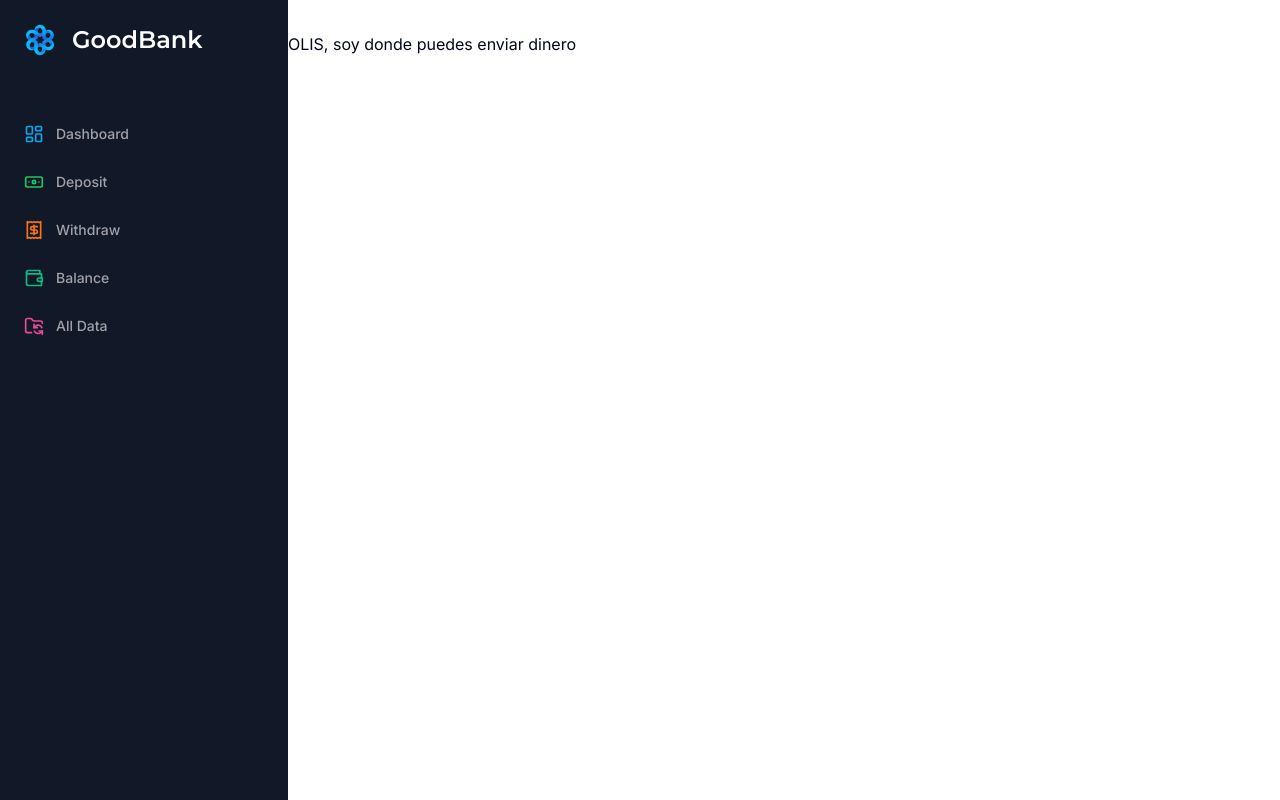
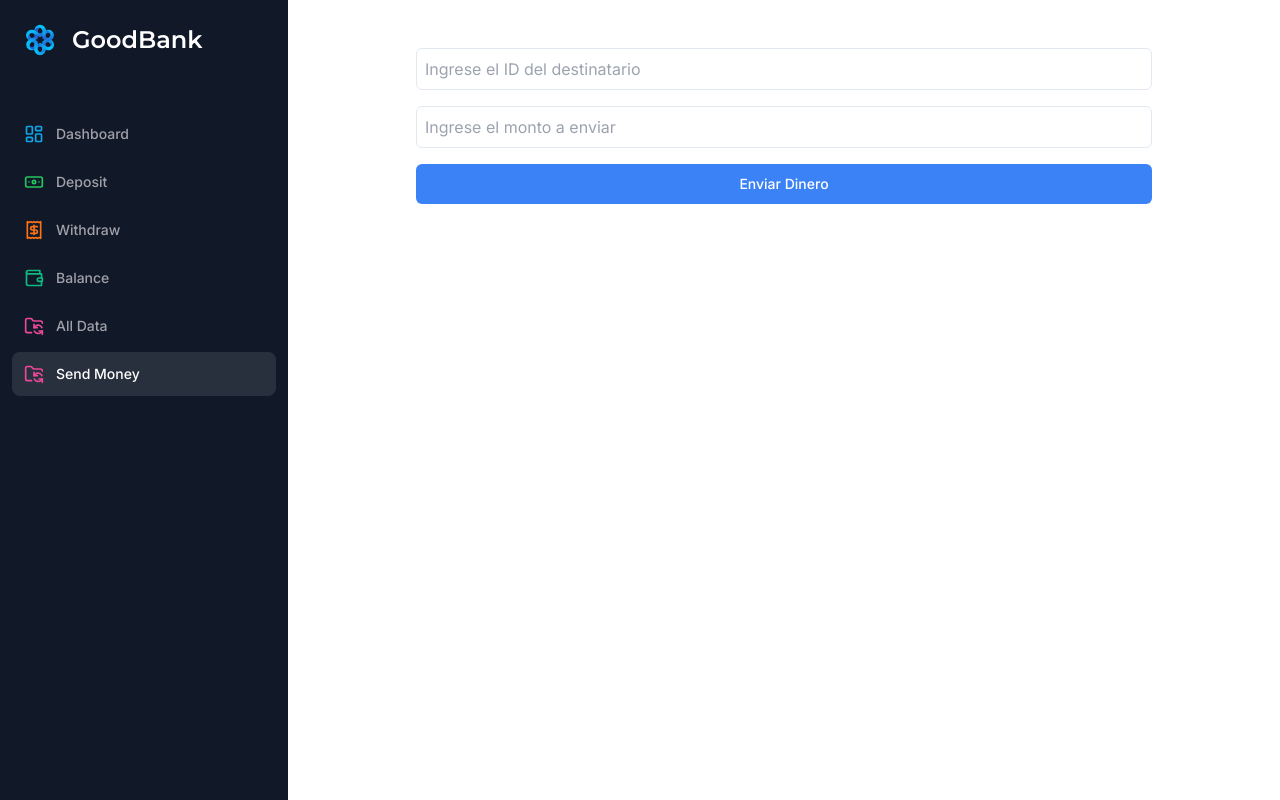
Before and after one commit to Davidfvillamil/Campstone_goodbank, a Next.js app in the folder goodbank/: page /sendmoney in a window 1280 px wide. Built offline with nearby package versions, Linux system fonts and the light colour scheme; no server answers.

Commit message:
agregar la funcionalidad de transferir dinero entre usuarios

```diff
--- a/goodbank/app/(dashboard)/(routes)/sendmoney/page.tsx
+++ b/goodbank/app/(dashboard)/(routes)/sendmoney/page.tsx
@@ -1,8 +1,147 @@
+'use client'
+import { useState } from "react";
+import { Button } from "@/components/ui/button";
+import { useUser } from "@clerk/nextjs";
+import { getFirestore, doc, getDoc, updateDoc } from 'firebase/firestore';
+import firebaseConfig from "@/lib/firebaseConfig";
+import { initializeApp } from 'firebase/app';
 
-const SendMoney = () => {
-    return(
-        <h1>OLIS, soy donde puedes enviar dinero</h1>
-    )
-}
 
-export default SendMoney
+const app = initializeApp(firebaseConfig);
+const firestore = getFirestore(app);
+
+// Importa las bibliotecas y componentes necesarios
+
+export default function SendMoney() {
+    const [recipientId, setRecipientId] = useState('');
+    const [amountToSend, setAmountToSend] = useState('');
+    const [errorMessage, setErrorMessage] = useState('');
+    const { user } = useUser();
+
+    const handleSendMoney = async () => {
+      try {
+        // Verifica si el usuario está autenticado antes de continuar
+        if (!user) {
+          console.error('Usuario no autenticado.');
+          return;
+        }
+
+        // Verifica que se haya ingresado un ID de destinatario válido
+        if (!recipientId) {
+          setErrorMessage('Ingresa un ID de destinatario válido.');
+          return;
+        }
+
+        // Verifica que se haya ingresado un monto válido
+        const amount = parseFloat(amountToSend);
+        if (isNaN(amount) || amount <= 0) {
+          setErrorMessage('Ingresa un monto válido.');
+          return;
+        }
+
+        // Obtén la información del usuario actual
+        const userDocRef = doc(firestore, 'Users', user.id);
+        const userDocSnapshot = await getDoc(userDocRef);
+
+        if (userDocSnapshot.exists()) {
+          const userData = userDocSnapshot.data();
+
+          // Verifica si el usuario tiene fondos suficientes para enviar
+          const currentBalance = userData.Balance || 0;
+          if (amount > currentBalance) {
+            setErrorMessage('Fondos insuficientes para realizar la transferencia.');
+            return;
+          }
+
+          // Realiza la transferencia
+          const recipientDocRef = doc(firestore, 'Users', recipientId);
+          const recipientDocSnapshot = await getDoc(recipientDocRef);
+
+          if (recipientDocSnapshot.exists()) {
+            const recipientData = recipientDocSnapshot.data();
+
+            // Actualiza el balance del remitente y el destinatario
+            const senderNewBalance = currentBalance - amount;
+            const recipientNewBalance = (recipientData.Balance || 0) + amount;
+
+            const senderTransaction = {
+              Type: 'Transfered Money',
+              Amount: -amount,
+              Balance_update: senderNewBalance,
+              Recipient: recipientId,
+            };
+
+            const recipientTransaction = {
+              Type: 'Received Money',
+              Amount: amount,
+              Balance_update: recipientNewBalance,
+              Sender: user.id,
+            };
+
+            const senderUpdatedData = {
+              ...userData,
+              Balance: senderNewBalance,
+              allData: [...(userData.allData || []), senderTransaction],
+            };
+
+            const recipientUpdatedData = {
+              ...recipientData,
+              Balance: recipientNewBalance,
+              allData: [...(recipientData.allData || []), recipientTransaction],
+            };
+
+            // Actualiza los documentos del remitente y el destinatario en Firestore
+            await updateDoc(userDocRef, senderUpdatedData);
+            await updateDoc(recipientDocRef, recipientUpdatedData);
+
+            // Actualiza los estados locales
+            setRecipientId('');
+            setAmountToSend('');
+            setErrorMessage('');
+            } else {
+            setErrorMessage('El destinatario no existe.');
+          }
+        } else {
+          console.error('El documento del usuario no existe.');
+        }
+      } catch (error) {
+        console.error('Error al realizar la transferencia:', error);
+      }
+    };
+
+    return (
+      <div className="max-w-screen-md mx-auto p-4">
+        {/* Renderiza los elementos de la interfaz para enviar dinero */}
+        {/* ... (similar al componente Deposit) */}
+
+        {/* Campo de entrada para el ID del destinatario */}
+        <input
+          className="w-full p-2 border rounded-md mb-4"
+          type="text"
+          placeholder="Ingrese el ID del destinatario"
+          value={recipientId}
+          onChange={(e) => setRecipientId(e.target.value)}
+        />
+
+        {/* Campo de entrada para el monto a enviar */}
+        <input
+          className="w-full p-2 border rounded-md mb-4"
+          type="number"
+          placeholder="Ingrese el monto a enviar"
+          value={amountToSend}
+          onChange={(e) => setAmountToSend(e.target.value)}
+        />
+
+        {/* Botón para enviar dinero */}
+        <Button
+          className="bg-blue-500 hover:bg-blue-600 text-white w-full py-2 rounded-md"
+          onClick={handleSendMoney}
+        >
+          Enviar Dinero
+        </Button>
+
+        {/* Mensaje de error en caso de problemas */}
+        <h2 className="text-red-500 mt-2">{errorMessage}</h2>
+      </div>
+    );
+  }
--- a/goodbank/components/sidebar.tsx
+++ b/goodbank/components/sidebar.tsx
@@ -38,6 +38,12 @@ const routes = [
         label:'All Data',
         icon: FolderSync,
         href: '/alldata',
+        color: 'text-pink-500'
+    },
+    {
+        label:'Send Money',
+        icon: FolderSync,
+        href: '/sendmoney',
         color: 'text-pink-500'
     }
 
```
